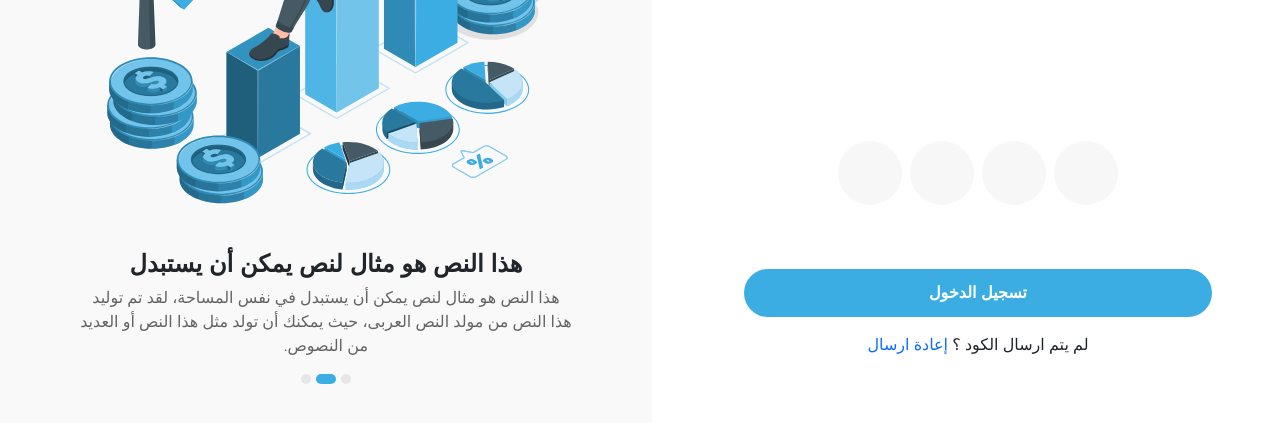
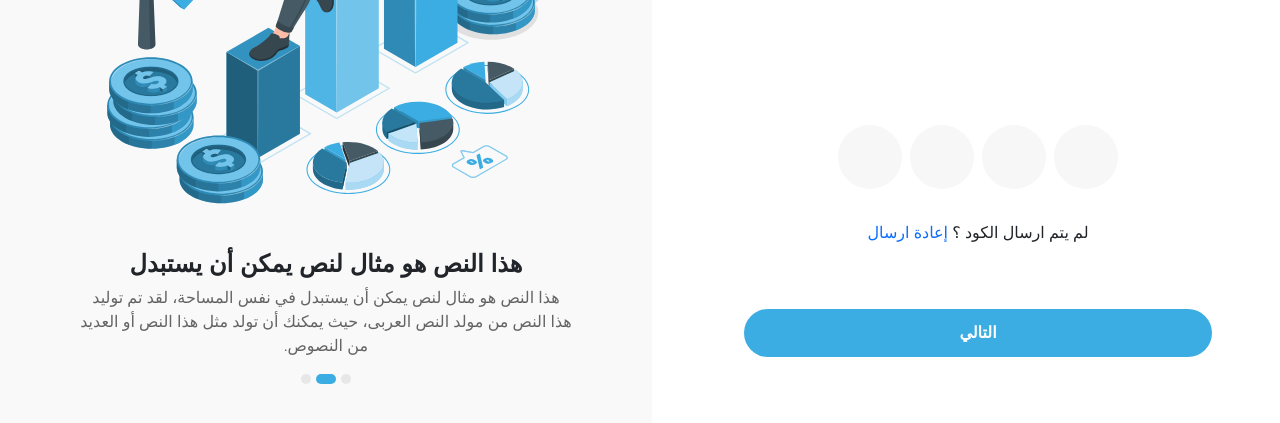
Before and after one commit to Belalwesam/first-pay, a plain HTML site: page otp.html in a window 1280 px wide. Shown: the part 329-752 px from the top of the page. Drawn offline with Linux system fonts and the light colour scheme.

Commit message:
bug_30 fixed and shipped

```diff
--- a/otp.html
+++ b/otp.html
@@ -35,13 +35,14 @@
                             </div>
                             <input type="hidden" name="otp">
                         </div>
-                        <div class="auth-form-submit-button-container mb-3">
-                            <button type="submit" class="auth-form-submit-button">تسجيل الدخول</button>
-                        </div>
                         <div class="create-account-container text-center">
                             <span>لم يتم ارسال الكود ؟</span>
                             <a href="#" class="auth-form-anchors font-bold">إعادة ارسال</a>
                         </div>
+                        <div class="auth-form-submit-button-container mb-3">
+                            <button type="submit" class="auth-form-submit-button">التالي</button>
+                        </div>
+
                     </form>
                 </div>
             </div>
```
